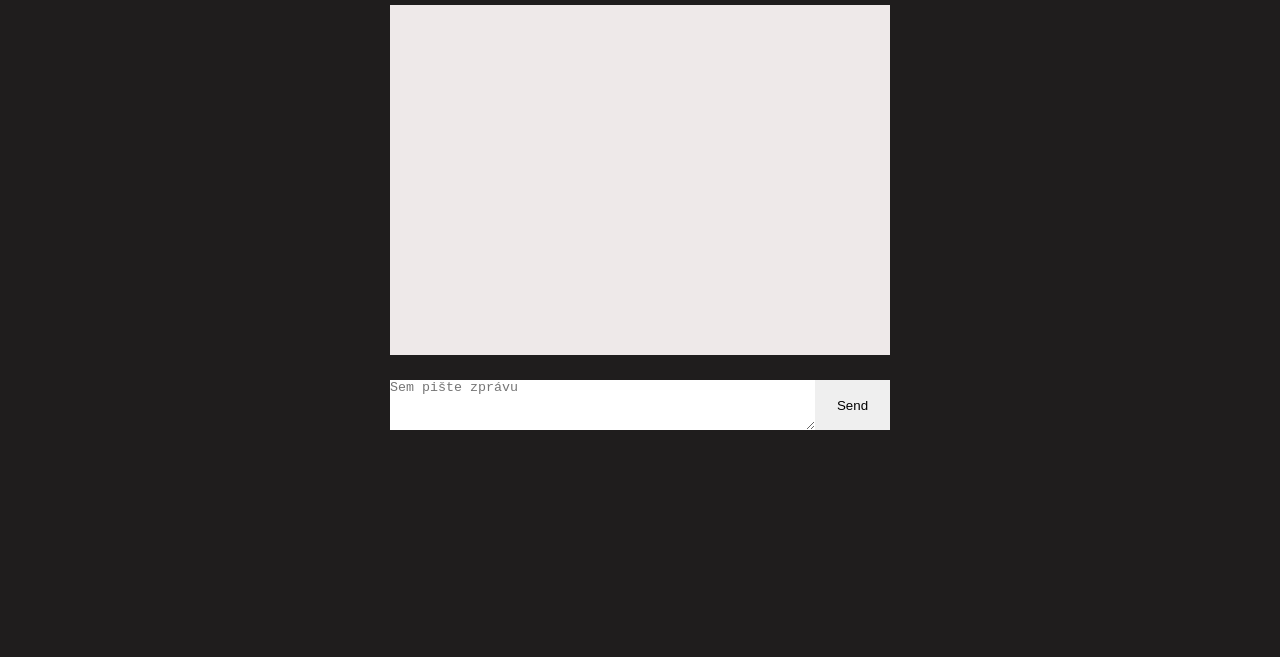
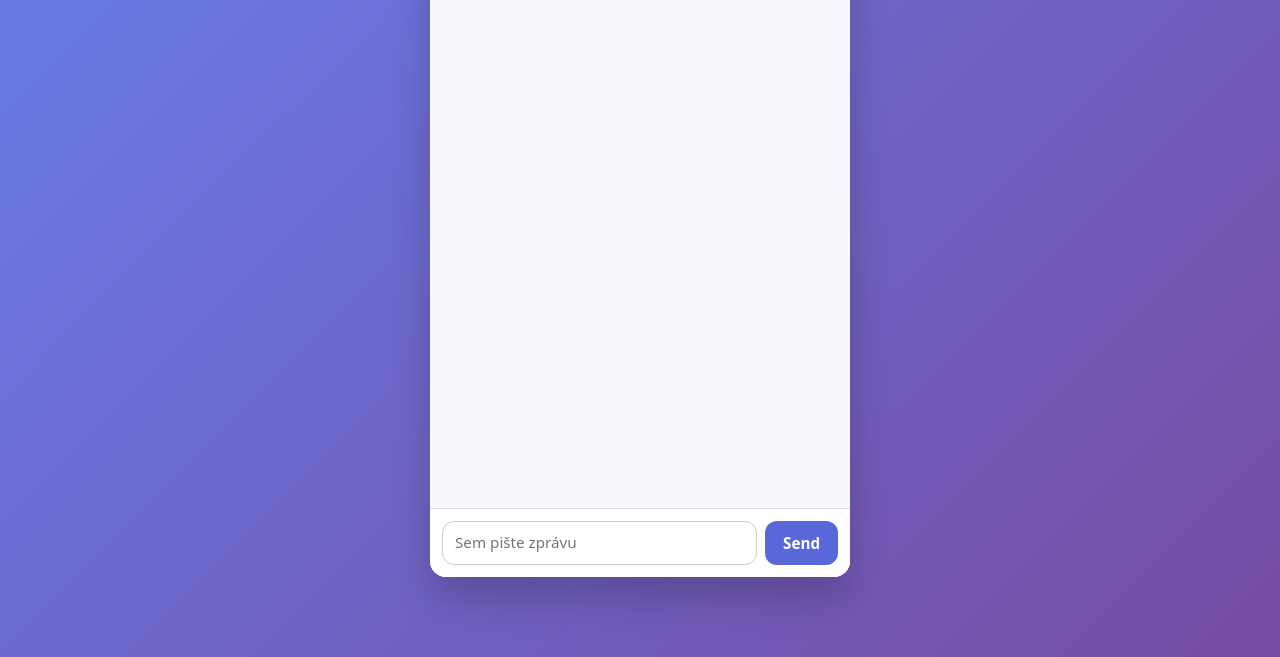
Before and after one commit to MirekProjects/ChatUp, a website: page client/index.html in a window 1280 px wide. Shown: the part 143-800 px from the top of the page. Drawn offline with Linux system fonts and the light colour scheme.

Commit message:
updated visual design

```diff
--- a/client/styles.css
+++ b/client/styles.css
@@ -1,58 +1,118 @@
-body {
-    background-color: rgb(31, 29, 29);
+* {
+  box-sizing: border-box;
+  margin: 0;
+  padding: 0;
+  font-family: system-ui, -apple-system, BlinkMacSystemFont, "Segoe UI",
+    Roboto, Oxygen, Ubuntu, Cantarell, "Open Sans", "Helvetica Neue", sans-serif;
 }
 
+body {
+  min-height: 100vh;
+  background: linear-gradient(135deg, #667eea, #764ba2);
+  display: flex;
+  align-items: center;
+  justify-content: center;
+}
+
+
 #chatbox {
-    margin: auto;
-    text-align: center;
-    margin-top: 100px;
-    width: 500px;
+  width: 100%;
+  max-width: 420px;
+  height: 80vh;
+  background: #ffffff;
+  border-radius: 16px;
+  box-shadow: 0 20px 40px rgba(0, 0, 0, 0.2);
+  display: flex;
+  flex-direction: column;
+  overflow: hidden;
 }
 
 #chatbox-header {
-    color: white;
-    font-size: 25px;
+  padding: 16px;
+  background: #5a67d8;
+  color: #ffffff;
+  font-size: 1.2rem;
+  font-weight: 600;
+  text-align: center;
+}
+
+#chatbox-text {
+  flex: 1;
+  padding: 16px;
+  background: #f7f8fc;
+  overflow-y: auto;
+  display: flex;
+  flex-direction: column;
+  gap: 8px;
+  position: relative;
 }
 
 
-#chatbox-text {
-    display: block;
-    width: 100%;
-    background-color: rgb(238, 233, 233);
-    height: 350px;
-    margin: auto;
-    margin-bottom: 25px;
-    margin-top: 20px;
-    text-align: left;
-    overflow: auto;
-    position: relative;
-}
-
 #typing-users {
-    display: none;
-    width: 100%;
-    height: 20px;
-    background-color: white;
-    position: absolute;
-    bottom: 0px;
+  font-size: 0.85rem;
+  color: #777;
+  margin-top: auto;
+  font-style: italic;
+  display: none;
+  position: absolute;
+  bottom: 5px;
 }
 
 #chatbox-controls {
-    height: 50px;
+  display: flex;
+  gap: 8px;
+  padding: 12px;
+  border-top: 1px solid #e0e0e0;
+  background: #ffffff;
 }
 
 #chatbox-message-field {
-    border: none;
-    width: 85%;
-    float:left;
-    padding: 0px;
-    height: 100%;
+  flex: 1;
+  resize: none;
+  height: 44px;
+  padding: 10px 12px;
+  border-radius: 12px;
+  border: 1px solid #ccc;
+  font-size: 0.95rem;
+  outline: none;
+  transition: border-color 0.2s, box-shadow 0.2s;
 }
 
+#chatbox-message-field:focus {
+  border-color: #5a67d8;
+  box-shadow: 0 0 0 2px rgba(90, 103, 216, 0.2);
+}
+
+/* Send button */
 #send {
-    width: 15%;
-    float: right;
-    border: none;
-    padding: 0px;
-    height: 100%;
+  padding: 0 18px;
+  border-radius: 12px;
+  border: none;
+  background: #5a67d8;
+  color: #ffffff;
+  font-size: 0.95rem;
+  font-weight: 600;
+  cursor: pointer;
+  transition: background 0.2s, transform 0.1s;
 }
+
+#send:hover {
+  background: #4c51bf;
+}
+
+#send:active {
+  transform: scale(0.97);
+}
+
+#chatbox-text::-webkit-scrollbar {
+  width: 6px;
+}
+
+#chatbox-text::-webkit-scrollbar-thumb {
+  background: #c5c7e6;
+  border-radius: 10px;
+}
+
+#chatbox-text::-webkit-scrollbar-track {
+  background: transparent;
+}
```
